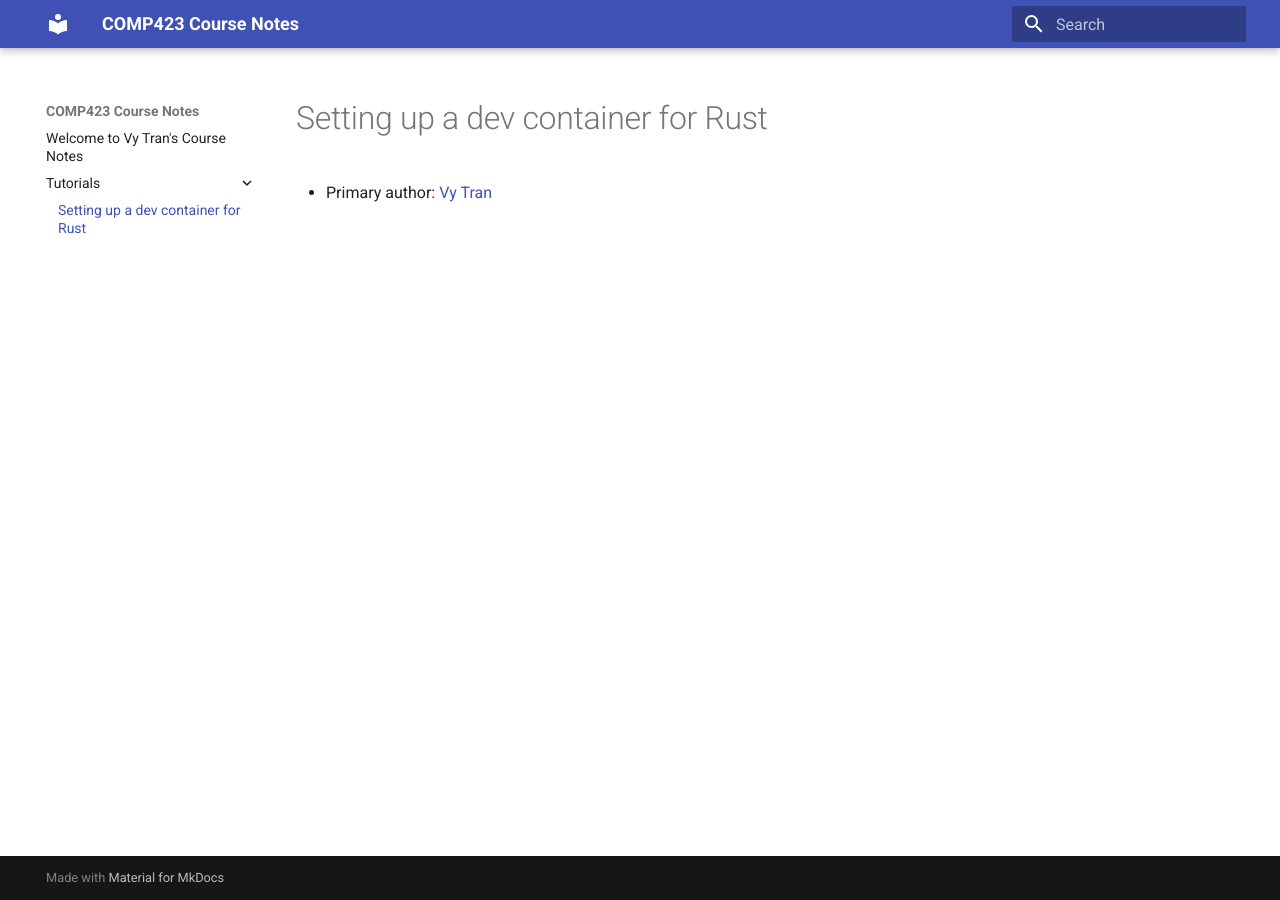
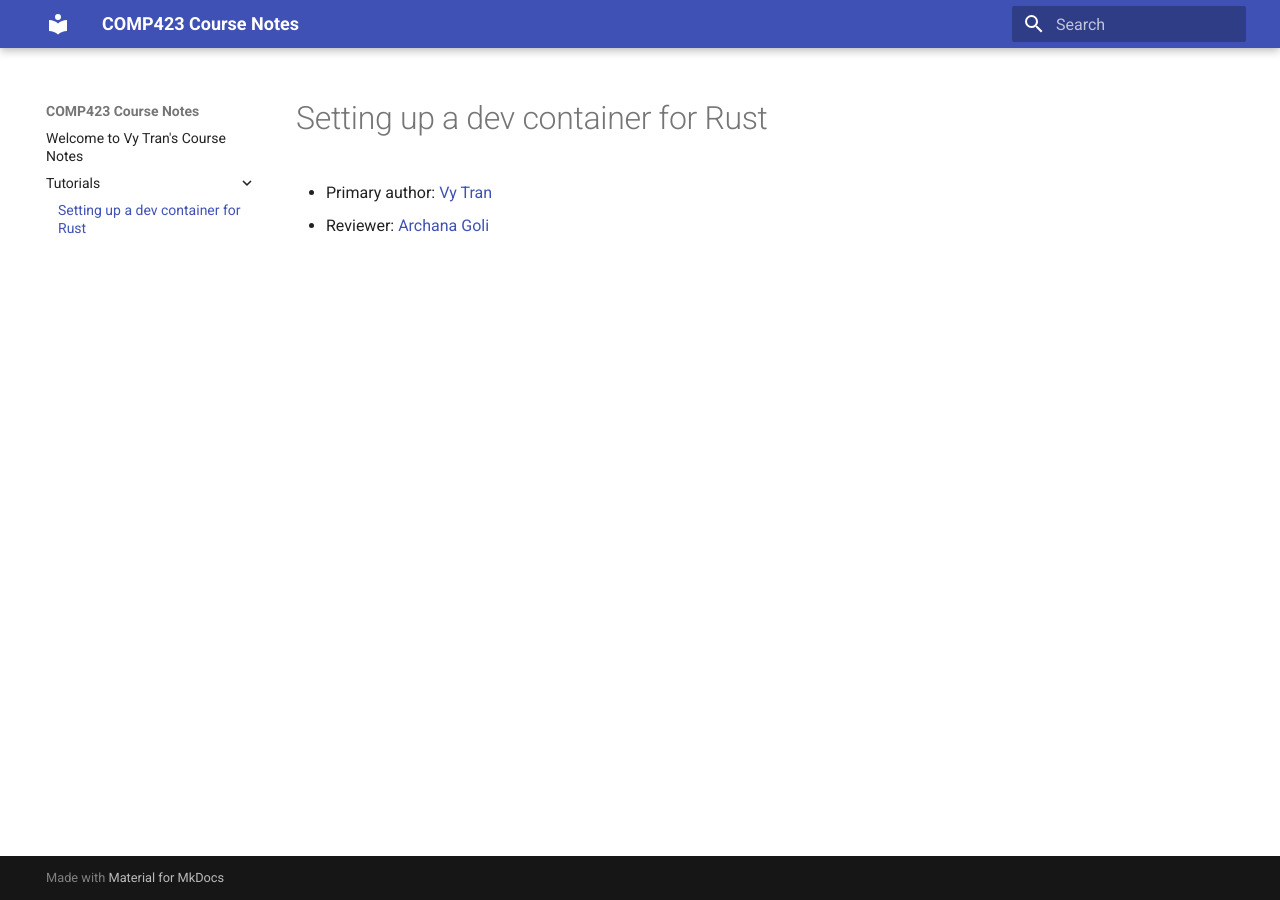
Before and after one commit to svytran/comp423-course-notes, an MkDocs documentation site: the page built from docs/tutorials/rust-setup.md, in a window 1280 px wide. Built offline with MkDocs 1.6.1 and Material for MkDocs 9.7.7, drawn with Linux system fonts in a browser that asks for light colours.

Commit message:
Added reviewer name and GitHub link

```diff
--- a/docs/tutorials/rust-setup.md
+++ b/docs/tutorials/rust-setup.md
@@ -1,2 +1,3 @@
 # Setting up a dev container for Rust
 * Primary author: [Vy Tran](https://github.com/svytran)
+* Reviewer: [Archana Goli](https://github.com/archgoli)
```
